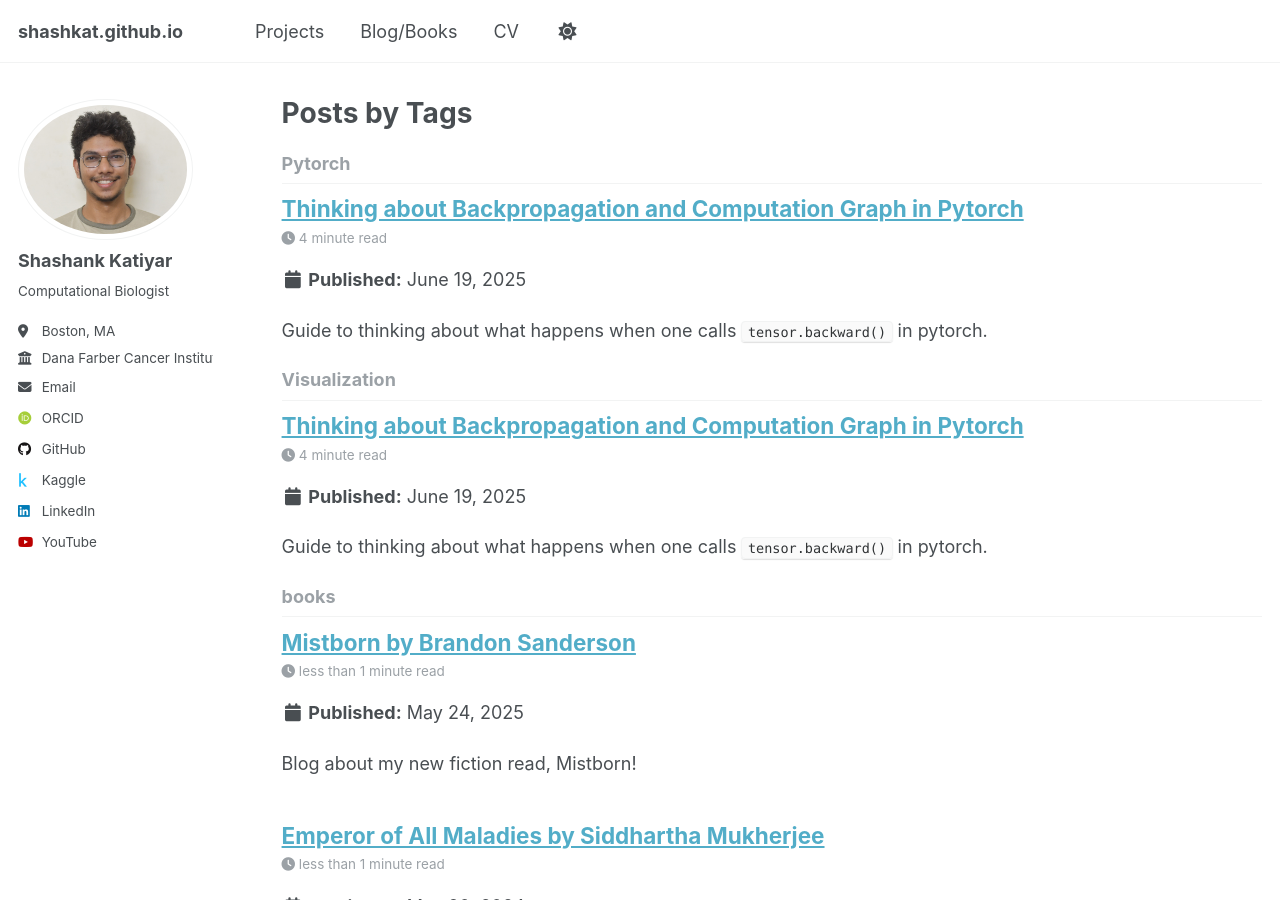
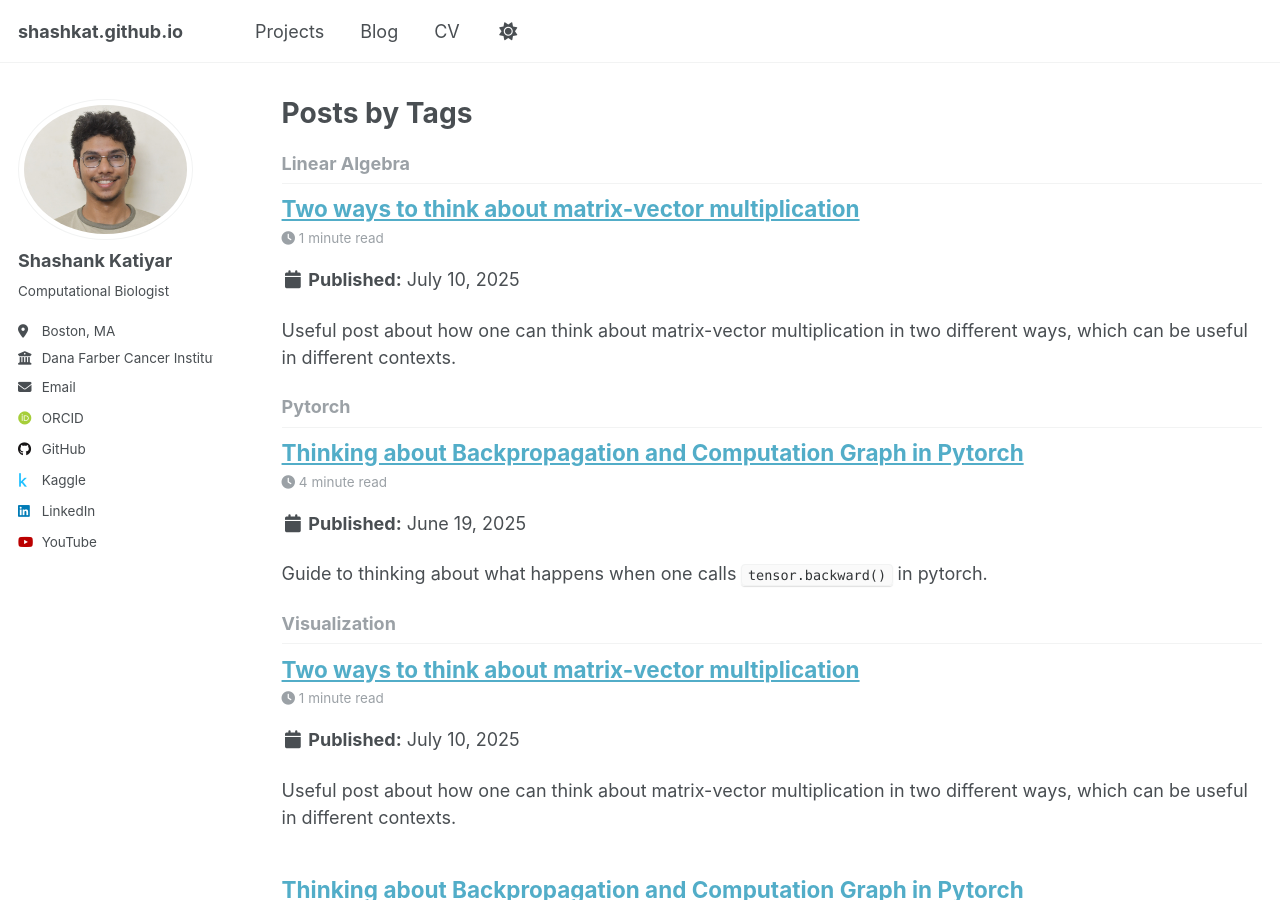
Before and after one commit to shashkat/shashkat.github.io, a Jekyll site: the page built from _pages/tag-archive.html, in a window 1280 px wide and 900 px high. Built offline with Jekyll 4.4.1, drawn with Linux system fonts in a browser that asks for light colours; some web fonts are replaced.

Commit message:
added matmul blog and changed blogs header

```diff
--- a/_data/navigation.yml
+++ b/_data/navigation.yml
@@ -20,7 +20,7 @@ main:
   - title: "Projects"
     url: /portfolio/
 
-  - title: "Blog/Books"
+  - title: "Blog"
     url: /year-archive/
 
   - title: "CV"
--- /dev/null
+++ b/_posts/2025-07-10-matrix-multiplication.md
@@ -0,0 +1,105 @@
+---
+title: 'Two ways to think about matrix-vector multiplication'
+date: 2025-07-10
+permalink: posts/matrix-multiplication/
+tags:
+  - Visualization
+  - Linear Algebra
+---
+
+Useful post about how one can think about matrix-vector multiplication in two different ways, which can be useful in different contexts.
+
+Lets take an example of a matrix-vector multiplication:
+$$\textbf{A}\vec{b} = \vec{c}$$. \\
+Assume the dimensions of $$\textbf{A}$$ to be $$(3,2)$$, $$\vec{b}$$ to be $$(2,1)$$, $$\vec{c}$$ to be $$(3,1)$$. Hence, we have:
+
+$$
+\begin{pmatrix}
+  p & q \\
+  r & s \\
+  t & u
+\end{pmatrix}
+\begin{pmatrix}
+  v \\
+  w
+\end{pmatrix}
+=
+\begin{pmatrix}
+  x \\
+  y \\
+  z
+\end{pmatrix}
+$$
+
+The more common way to think of the resultant vector is as a collection of the dot products of each row of $$\textbf{A}$$ with the only column in $$\vec{b}$$:
+
+$$
+\begin{pmatrix}
+  x \\
+  y \\
+  z
+\end{pmatrix}
+=
+\begin{pmatrix}
+  [p,q] \cdot [v,w] \\
+  [r,s] \cdot [v,w] \\
+  [t,u] \cdot [v,w]
+\end{pmatrix}
+=
+\begin{pmatrix}
+  p \cdot v + q \cdot w \\
+  r \cdot v + s \cdot w \\
+  t \cdot v + u \cdot w
+\end{pmatrix}
+$$
+
+The other way is to think of the resultant vector as a sum of two vectors, which are a weighted sum of the columns of $$\textbf{A}$$, according to the values in $$\vec{b}$$.
+
+$$
+\begin{pmatrix}
+  x \\
+  y \\
+  z
+\end{pmatrix}
+=
+v \cdot
+\begin{pmatrix}
+  p \\
+  r \\
+  t
+\end{pmatrix}
++
+w \cdot
+\begin{pmatrix}
+  q \\
+  s \\
+  u
+\end{pmatrix}
+=
+\begin{pmatrix}
+  p \cdot v + q \cdot w \\
+  r \cdot v + s \cdot w \\
+  t \cdot v + u \cdot w
+\end{pmatrix}
+$$
+
+In the form of an animation, the methods would look like following:
+
+
+<!--
+$$\textbf{A}$$
+$$\vec{b}$$
+$$\vec{c}$$
+For the following matrix vector multiplication, we have:
+
+Suppose we want to multiply a matrix $$\textbf{A}$$ with vector $$\vec{b}$$ and get the result $$\vec{c}$$: $$\textbf{A}\vec{b} = \vec{c}$$.
+
+$$
+\begin{pmatrix}
+  a & b & c \\
+  d & e & f \\
+  g & h & i
+\end{pmatrix}
+$$ -->
+
+## References
```
Also changed, not shown: _posts/2025-06-19-thinking-about-backprop-and-computation-graph-in-pytorch.md (+1 -1 lines).
